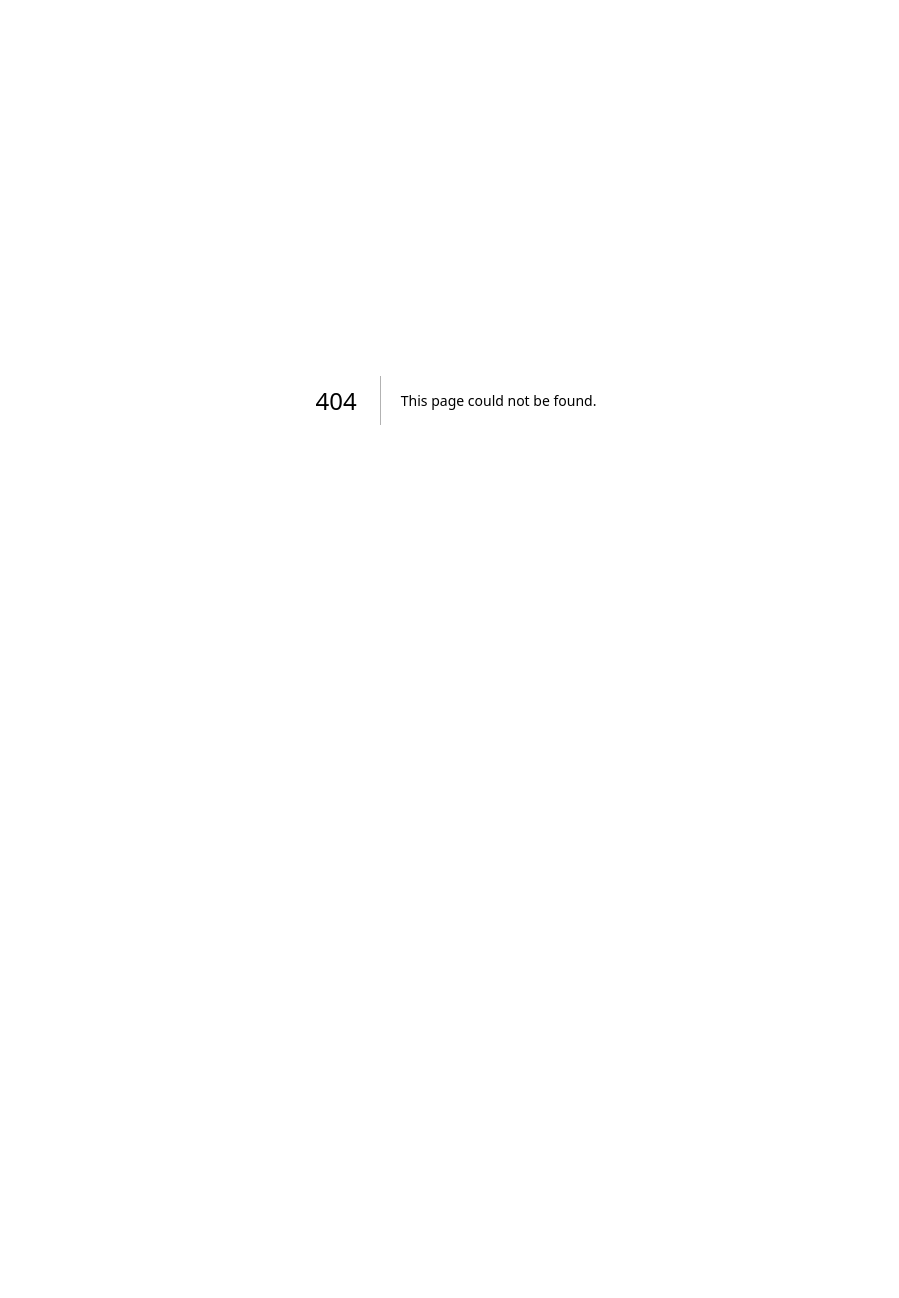
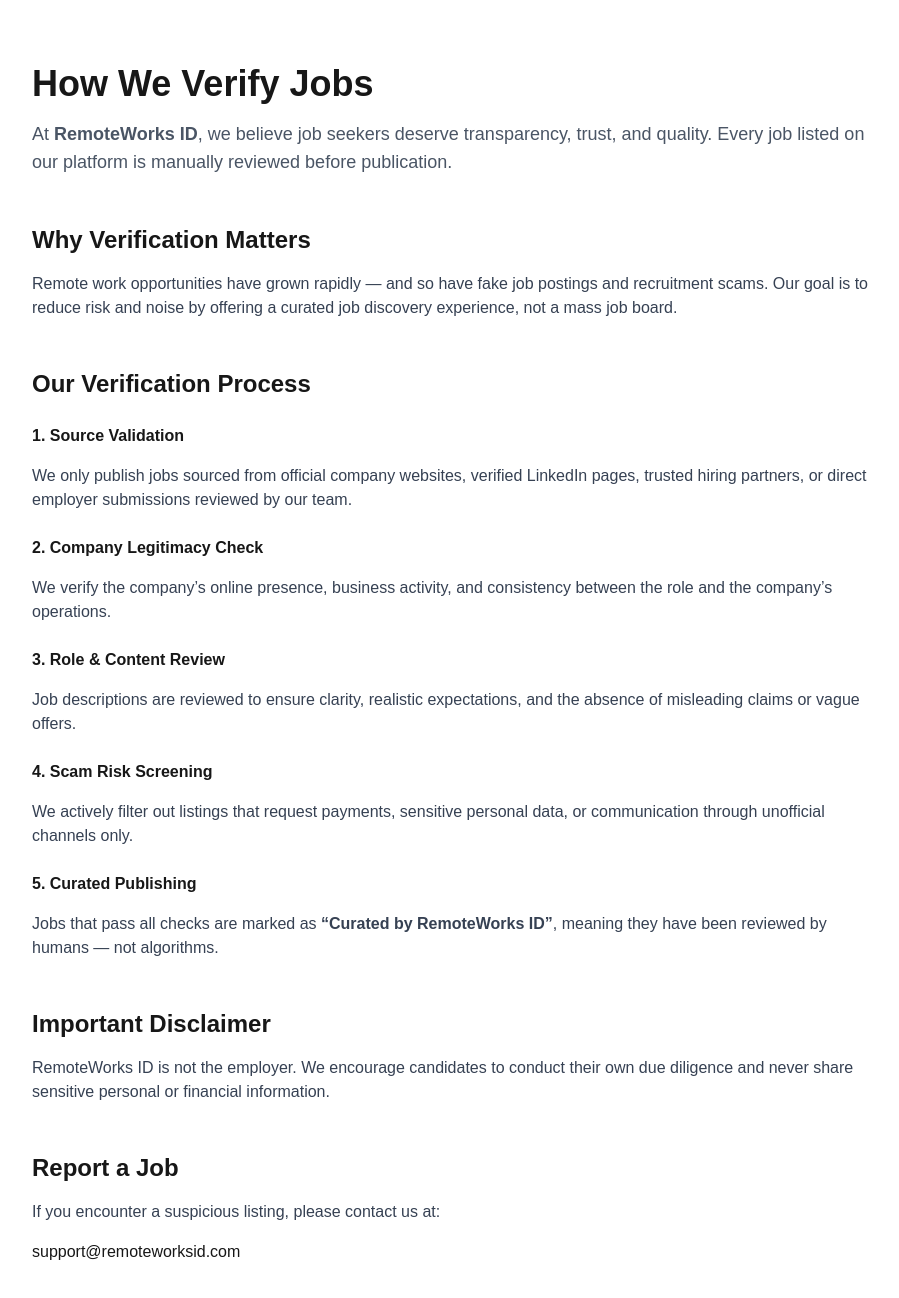
Before and after one commit to megakasmin/remoteworks-id, a Next.js app: page /verify in a window 1280 px wide. Before the commit this address had no page. Shown: the top 1298 px of the page, without its empty margins (184-1083 px from the left). Before the commit the page ends 800 px from the top, so only its background shows below. Built offline with nearby package versions, Linux system fonts and the light colour scheme.

Commit message:
Add How We Verify Jobs trust page

```diff
--- /dev/null
+++ b/app/verify/page.tsx
@@ -0,0 +1,99 @@
+import type { Metadata } from "next";
+
+export const metadata: Metadata = {
+  title: "How We Verify Jobs — RemoteWorks ID",
+  description:
+    "Learn how RemoteWorks ID verifies and curates job listings to ensure they are legitimate, scam-free, and high quality.",
+};
+
+export default function VerifyPage() {
+  return (
+    <main className="max-w-4xl mx-auto px-6 py-16 space-y-12">
+      {/* Hero */}
+      <section className="space-y-4">
+        <h1 className="text-4xl font-bold">How We Verify Jobs</h1>
+        <p className="text-lg text-gray-600">
+          At <strong>RemoteWorks ID</strong>, we believe job seekers deserve
+          transparency, trust, and quality. Every job listed on our platform is
+          manually reviewed before publication.
+        </p>
+      </section>
+
+      {/* Why */}
+      <section className="space-y-4">
+        <h2 className="text-2xl font-semibold">Why Verification Matters</h2>
+        <p className="text-gray-700">
+          Remote work opportunities have grown rapidly — and so have fake job
+          postings and recruitment scams. Our goal is to reduce risk and noise
+          by offering a curated job discovery experience, not a mass job board.
+        </p>
+      </section>
+
+      {/* Process */}
+      <section className="space-y-6">
+        <h2 className="text-2xl font-semibold">Our Verification Process</h2>
+
+        <div className="space-y-4">
+          <h3 className="font-semibold">1. Source Validation</h3>
+          <p className="text-gray-700">
+            We only publish jobs sourced from official company websites,
+            verified LinkedIn pages, trusted hiring partners, or direct employer
+            submissions reviewed by our team.
+          </p>
+        </div>
+
+        <div className="space-y-4">
+          <h3 className="font-semibold">2. Company Legitimacy Check</h3>
+          <p className="text-gray-700">
+            We verify the company’s online presence, business activity, and
+            consistency between the role and the company’s operations.
+          </p>
+        </div>
+
+        <div className="space-y-4">
+          <h3 className="font-semibold">3. Role & Content Review</h3>
+          <p className="text-gray-700">
+            Job descriptions are reviewed to ensure clarity, realistic
+            expectations, and the absence of misleading claims or vague offers.
+          </p>
+        </div>
+
+        <div className="space-y-4">
+          <h3 className="font-semibold">4. Scam Risk Screening</h3>
+          <p className="text-gray-700">
+            We actively filter out listings that request payments, sensitive
+            personal data, or communication through unofficial channels only.
+          </p>
+        </div>
+
+        <div className="space-y-4">
+          <h3 className="font-semibold">5. Curated Publishing</h3>
+          <p className="text-gray-700">
+            Jobs that pass all checks are marked as{" "}
+            <strong>“Curated by RemoteWorks ID”</strong>, meaning they have been
+            reviewed by humans — not algorithms.
+          </p>
+        </div>
+      </section>
+
+      {/* Disclaimer */}
+      <section className="space-y-4">
+        <h2 className="text-2xl font-semibold">Important Disclaimer</h2>
+        <p className="text-gray-700">
+          RemoteWorks ID is not the employer. We encourage candidates to conduct
+          their own due diligence and never share sensitive personal or
+          financial information.
+        </p>
+      </section>
+
+      {/* Contact */}
+      <section className="space-y-4">
+        <h2 className="text-2xl font-semibold">Report a Job</h2>
+        <p className="text-gray-700">
+          If you encounter a suspicious listing, please contact us at:
+        </p>
+        <p className="font-medium">support@remoteworksid.com</p>
+      </section>
+    </main>
+  );
+}
```
